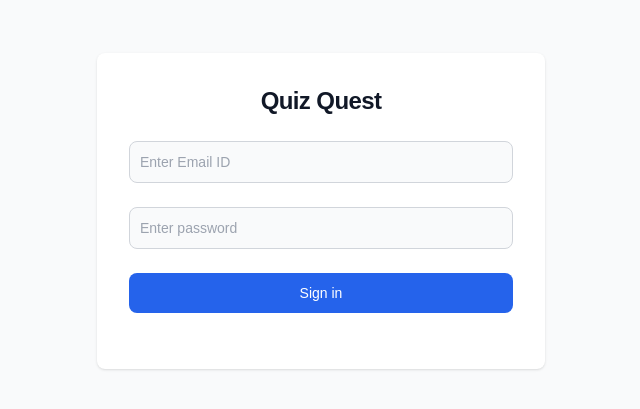
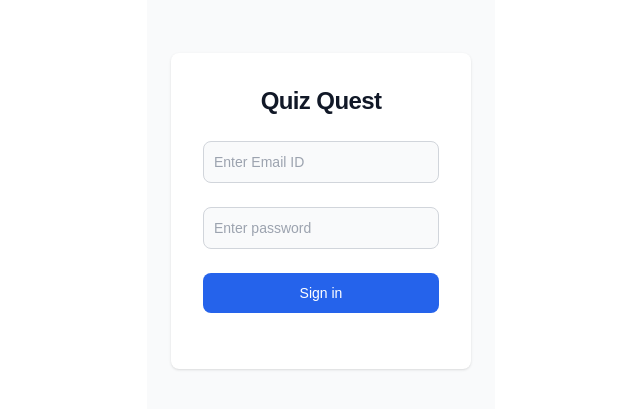
Before and after one commit to cec-uipathcommunity/CEC---UiPath-Students-Community-Website, a React (Create React App) app: page /login in a window 1280 px wide. Shown: the part 189-598 px from the top of the page, without its empty margins (319-959 px from the left). Built offline with nearby package versions, Linux system fonts and the light colour scheme; no server answers; what tailgrids would draw is missing.

Commit message:
login postion

```diff
--- a/src/screen/Login.jsx
+++ b/src/screen/Login.jsx
@@ -1,7 +1,8 @@
 import React, { useState } from "react";
 import { useNavigate } from "react-router-dom";
-
-const FETCH_BASE_URL =process.env.REACT_APP_FETCH_BASE_URL || "http://localhost:5000";
+import "../styles/login.css";
+const FETCH_BASE_URL =
+  process.env.REACT_APP_FETCH_BASE_URL || "http://localhost:5000";
 // console.log(FETCH_BASE_URL);
 const Login = () => {
   const navigate = useNavigate();
@@ -16,7 +17,7 @@ const Login = () => {
       setErrorMsge("Please Fill The Form");
       return;
     }
-    console.log(userData)
+    console.log(userData);
 
     try {
       const response = await fetch(`${FETCH_BASE_URL}/login`, {
@@ -26,7 +27,7 @@ const Login = () => {
         },
         body: JSON.stringify(userData),
       });
-      console.log(response)
+      console.log(response);
       const responseJSON = await response.json();
 
       if (responseJSON.success) {
@@ -47,11 +48,11 @@ const Login = () => {
   };
 
   return (
-    <div>
-      <section className="bg-gray-50 dark:bg-gray-900">
+    <div className="login-container">
+      <section className=" bg-gray-50 dark:bg-gray-900">
         <div className="flex flex-col items-center justify-center px-6 py-8 mx-auto md:h-screen lg:py-0">
           <div className="w-full bg-white rounded-lg shadow dark:border md:mt-0 sm:max-w-md xl:p-0 dark:bg-gray-800 dark:border-gray-700">
-            <div className="p-6 space-y-4 md:space-y-6 sm:p-8">
+            <div className="login-componenct p-6 space-y-4 md:space-y-6 sm:p-8">
               <h1 className="text-xl font-bold leading-tight tracking-tight text-gray-900 md:text-2xl dark:text-white">
                 Quiz Quest
               </h1>
@@ -67,8 +68,7 @@ const Login = () => {
                   <label
                     htmlFor="email"
                     className="block mb-2 text-sm font-medium text-gray-900 dark:text-white"
-                  >
-                  </label>
+                  ></label>
                   <input
                     type="email"
                     name="email"
@@ -84,8 +84,7 @@ const Login = () => {
                   <label
                     htmlFor="password"
                     className="block mb-2 text-sm font-medium text-gray-900 dark:text-white"
-                  >
-                  </label>
+                  ></label>
                   <input
                     type="password"
                     name="password"
--- /dev/null
+++ b/src/styles/login.css
@@ -0,0 +1,10 @@
+.login-container {
+  height: 100vh;
+  display: flex;
+  justify-content: center;
+  align-items: center;
+}
+
+.login-componenct {
+  min-width: 300px;
+}
```
